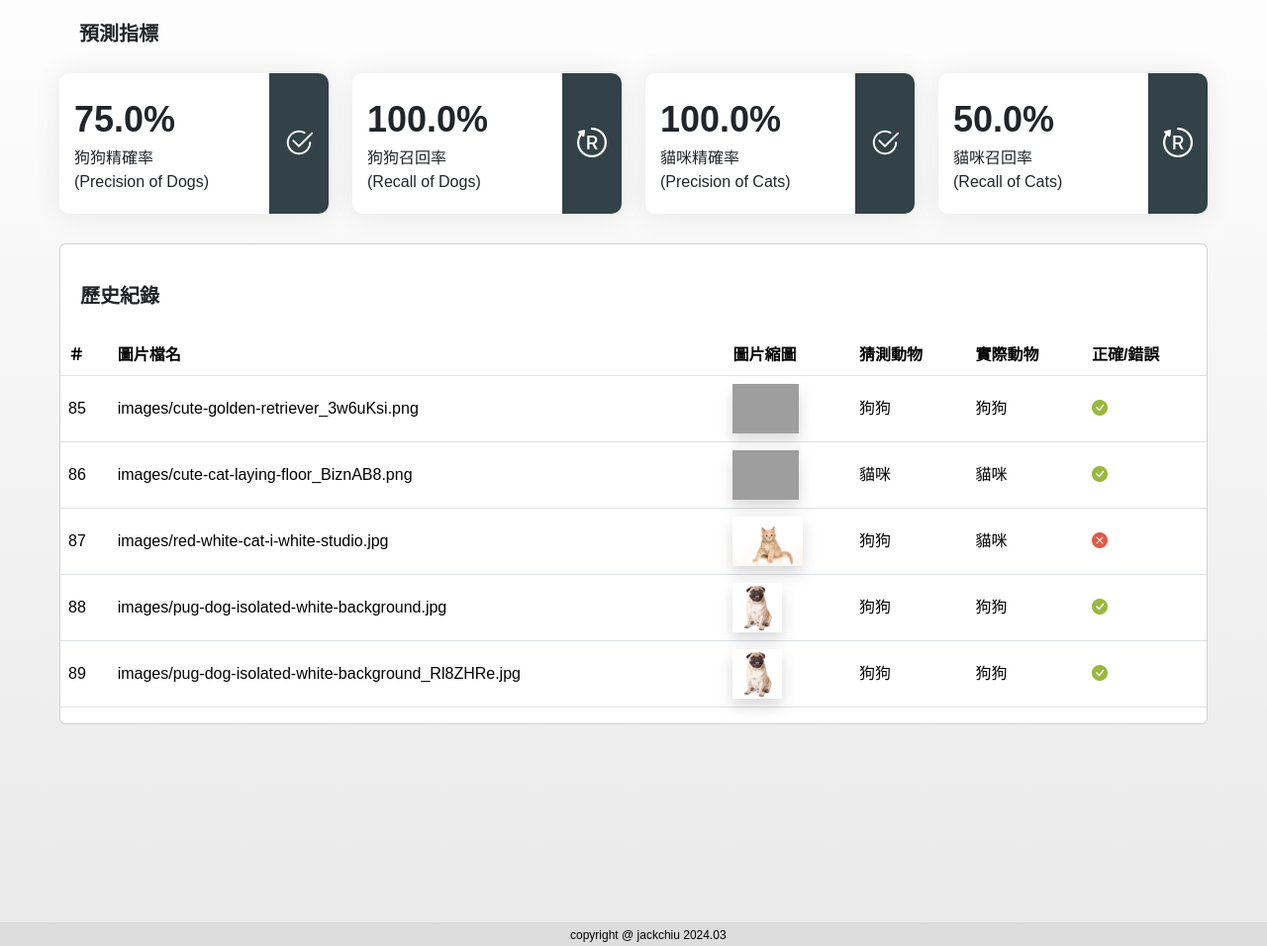
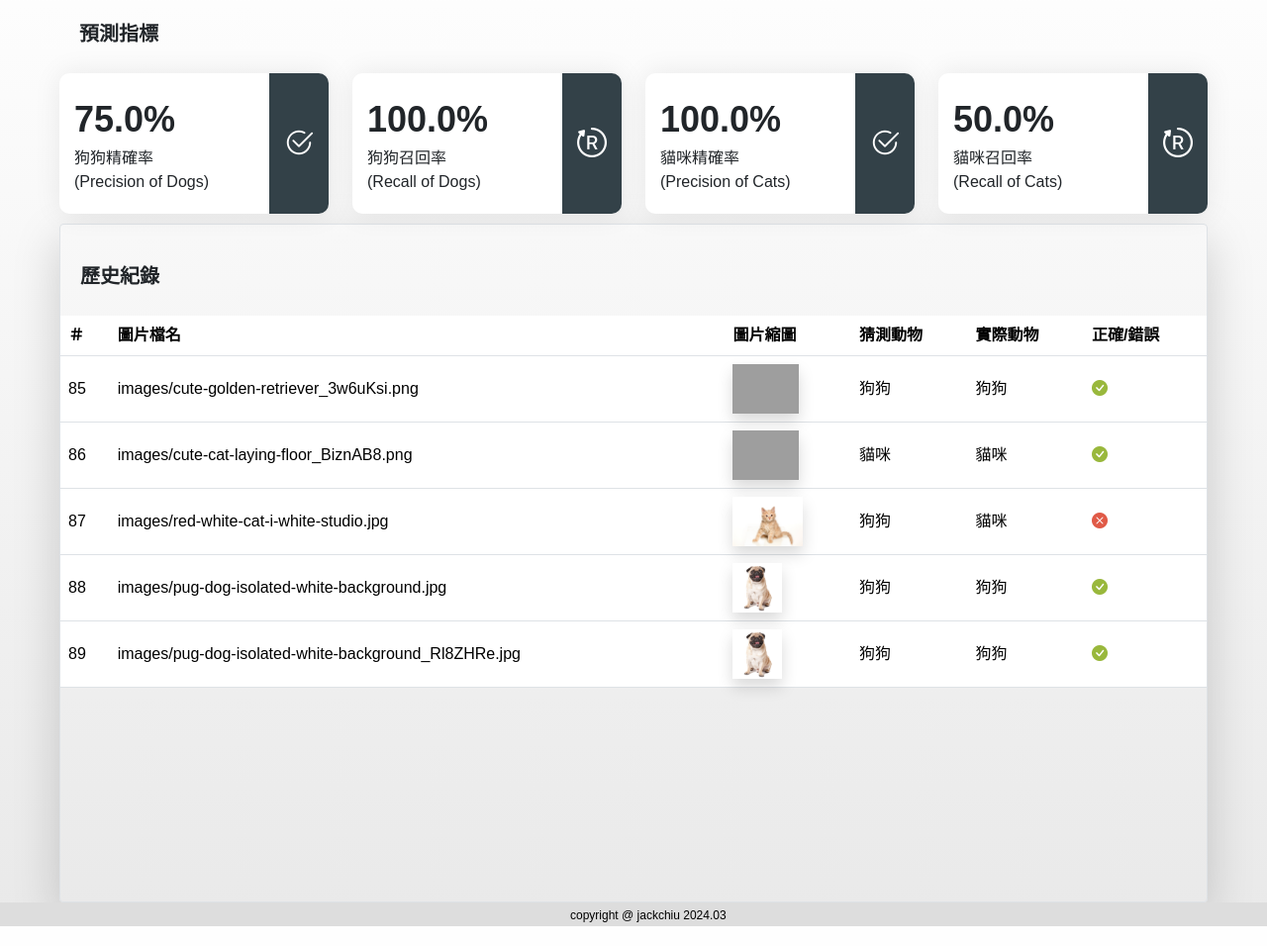
Before and after one commit to YuChieh-Chiu/cats-or-dogs-recognizer, a Django app: page /dashboard/ in a window 1280 px wide. Shown: the part 88-1044 px from the top of the page at 99% size. Run offline with Django 5.2, Linux system fonts and the light colour scheme; a user stored in the database is signed in; data comes from the database, SQL or seed files in the repository; grey boxes are pictures that could not be loaded.

Commit message:
Update dashboard.html

```diff
--- a/dashboard/templates/dashboard/dashboard.html
+++ b/dashboard/templates/dashboard/dashboard.html
@@ -100,10 +100,10 @@
             </div>
         </div>
     </div>
-    <div class="dashboard-history">
-        <div class="card" style="padding-top: 20px;">
+    <div class="dashboard-history shadow-lg border border-1 rounded-1">
+        {% comment %} <div class="card" style="padding-top: 20px;"> {% endcomment %}
             <div class="h5 noto-sans-black" style="padding: 20px;">歷史紀錄</div>
-            <table class="table table-hover text-nowrap">
+            <table class="table table-hover text-nowrap table-responsive">
                 <thead>
                     <tr>
                         <th>＃</th>
@@ -180,7 +180,7 @@
                     </tr> {% endcomment %}
                 </tbody>
             </table>
-        </div>
+        {% comment %} </div> {% endcomment %}
     </div>
 </div>
 {% endblock %}
```
